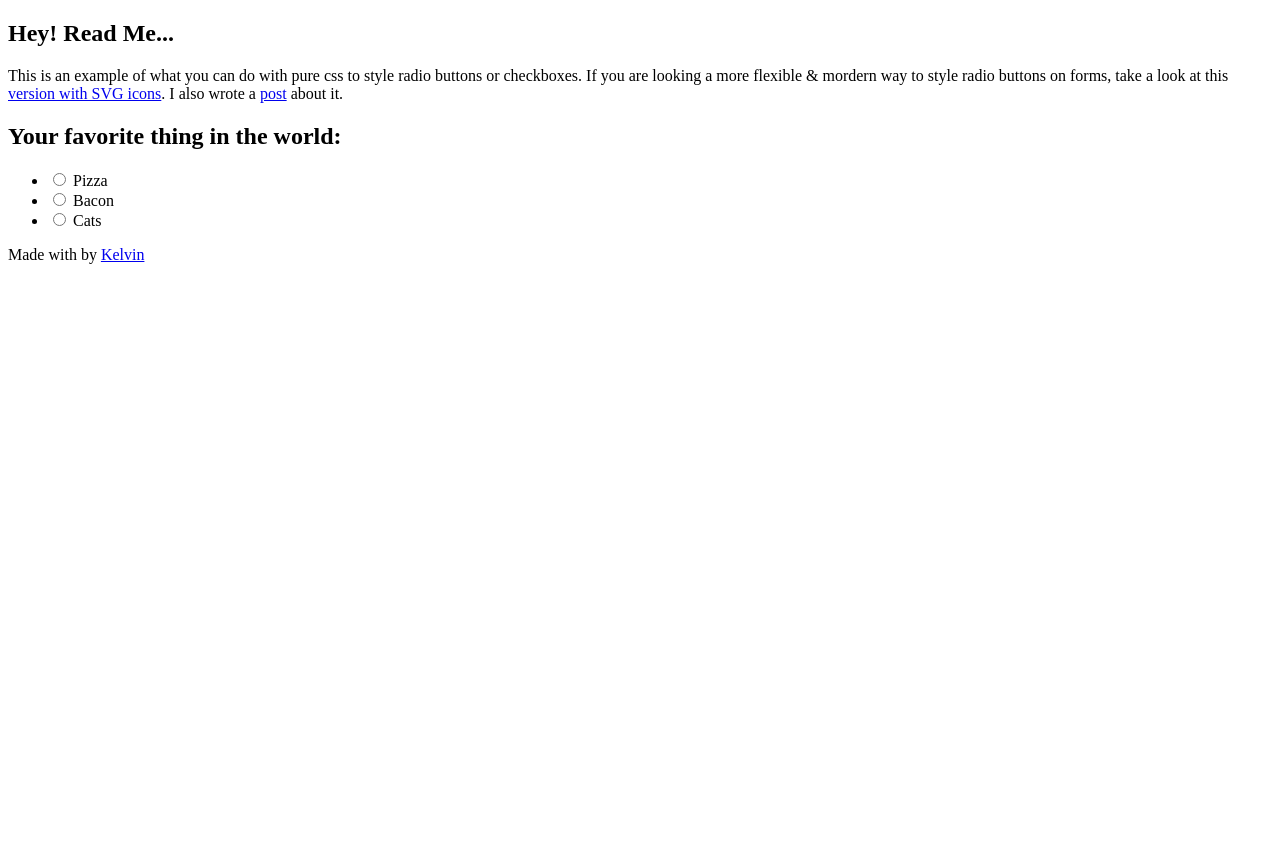
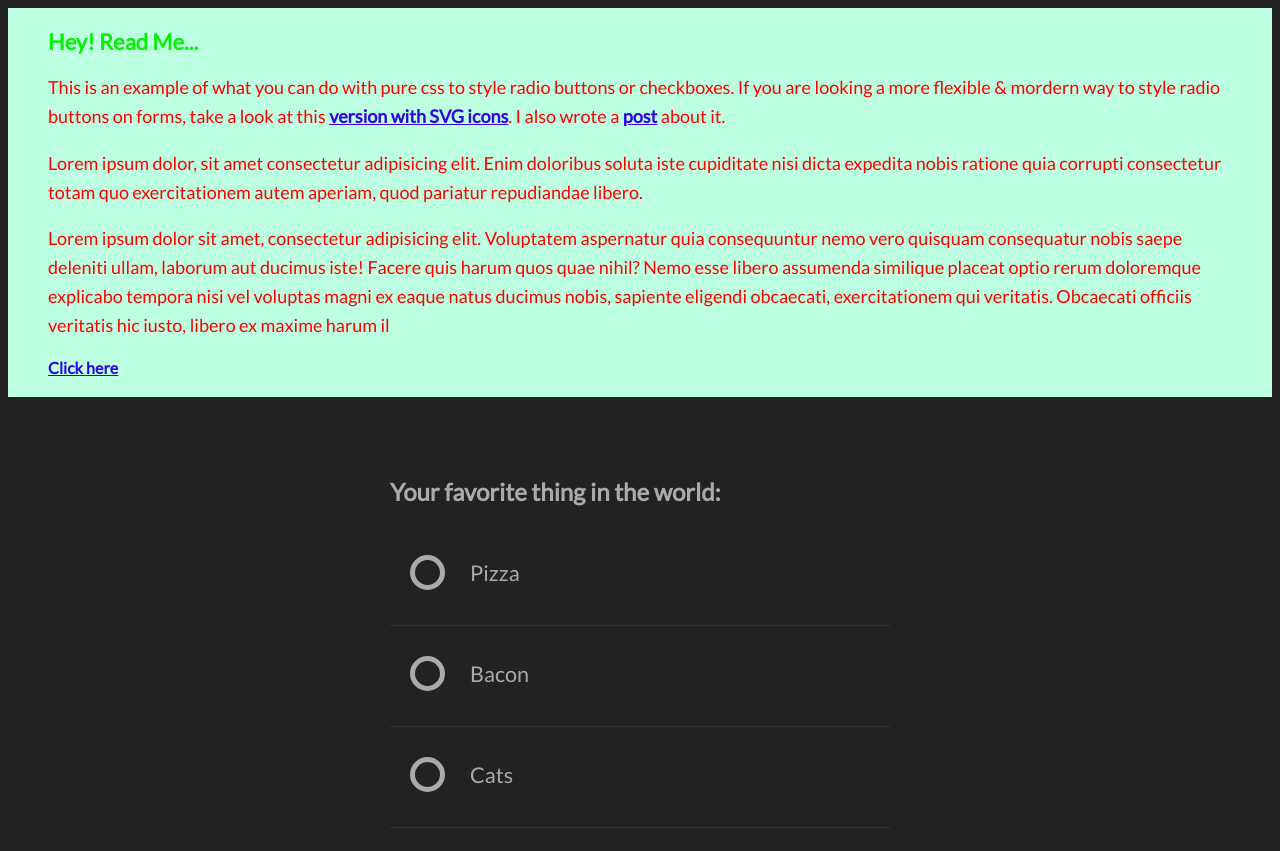
Before and after one commit to kelvinokumu/web_basics, a plain HTML site: page 01_simpe_app/index.html in a window 1280 px wide. Shown: the top 851 px of the page. Before the commit the page ends 800 px from the top, so only its background shows below. Drawn offline with Linux system fonts and the light colour scheme.

Commit message:
projects

```diff
--- a/01_simpe_app/index.html
+++ b/01_simpe_app/index.html
@@ -2,6 +2,7 @@
 <html>
   <head>
     <title>Structure</title>
+    <link rel="stylesheet" href="style.css" />
   </head>
   <body>
     <div class="alert">
@@ -23,6 +24,21 @@
         >
         about it.
       </p>
+      <p>
+        Lorem ipsum dolor, sit amet consectetur adipisicing elit.
+        Enim doloribus soluta iste cupiditate nisi dicta expedita nobis ratione quia
+        corrupti consectetur totam quo exercitationem autem aperiam, quod pariatur
+        repudiandae libero.
+      </p>
+      <p>
+        Lorem ipsum dolor sit amet, consectetur adipisicing elit. Voluptatem aspernatur
+        quia consequuntur nemo vero quisquam consequatur nobis saepe deleniti ullam, laborum
+        aut ducimus iste! Facere quis harum quos quae nihil? Nemo esse libero assumenda
+        similique placeat optio rerum doloremque explicabo tempora nisi vel voluptas magni
+        ex eaque natus ducimus nobis, sapiente eligendi obcaecati, exercitationem qui veritatis.
+        Obcaecati officiis veritatis hic iusto, libero ex maxime harum il
+      </p>
+      <a href="https://web.mit.edu/">Click here</a>
     </div>
 
     <div class="container">
--- a/01_simpe_app/style.css
+++ b/01_simpe_app/style.css
@@ -4,6 +4,10 @@ body, html{
   height: 100%;
   background: #222222;
   font-family: 'Lato', sans-serif;
+}
+
+p {
+  color:red
 }
 
 .container{
@@ -171,7 +175,7 @@ by the way it is so weird when you look at your code a couple of years after you
 
 .alert h2 {
   font-size: 22px;
-  color: #232323;
+  color: #09ef09;
   margin-top: 0;
 }
 
@@ -181,6 +185,6 @@ by the way it is so weird when you look at your code a couple of years after you
 }
 
 .alert a {
-  color: #232323;
+  color: #3106e0;
   font-weight: bold;
 }
```
Also changed, not shown: html_css/02_lists/list1.html (+14 -16 lines).
